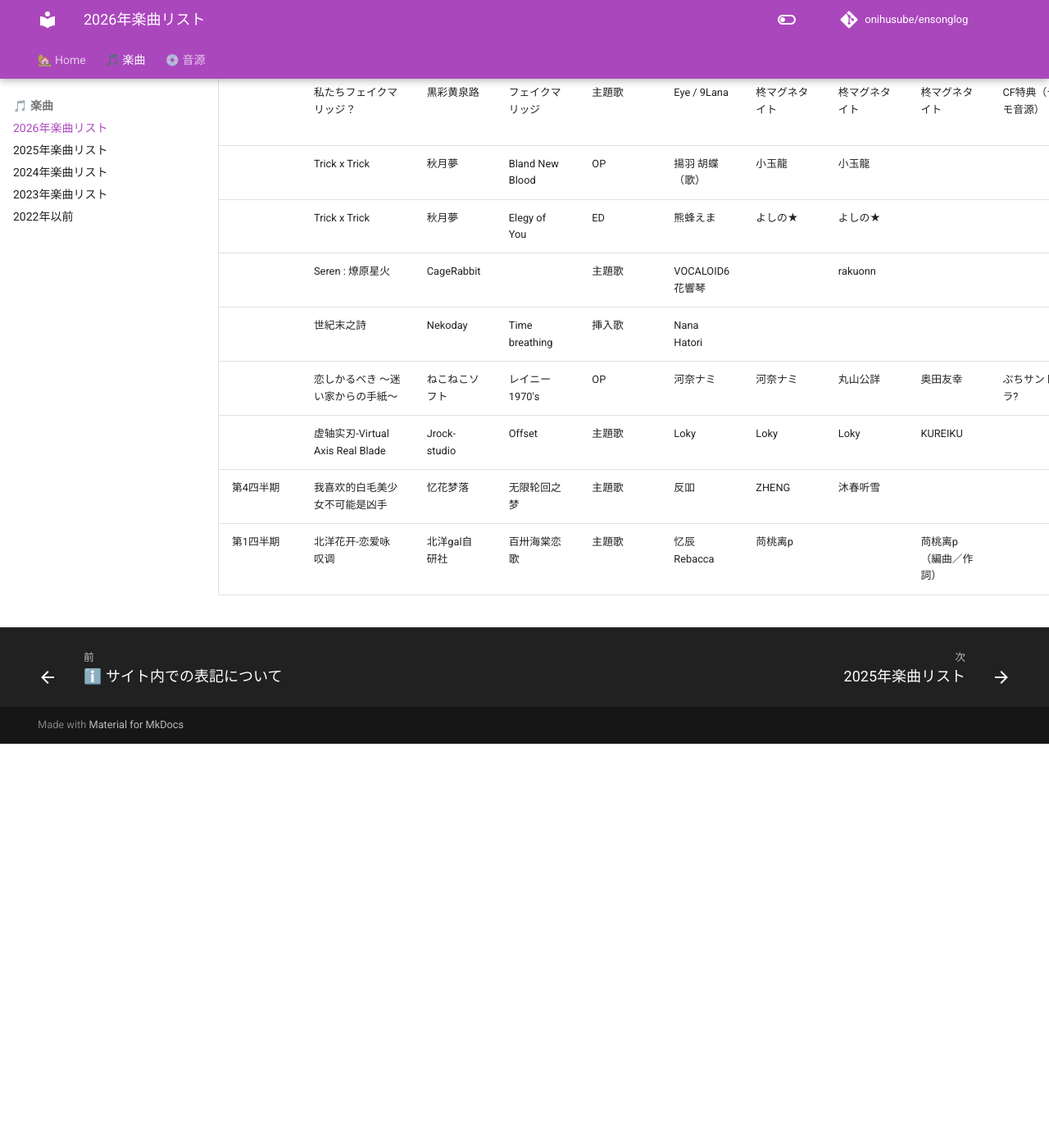
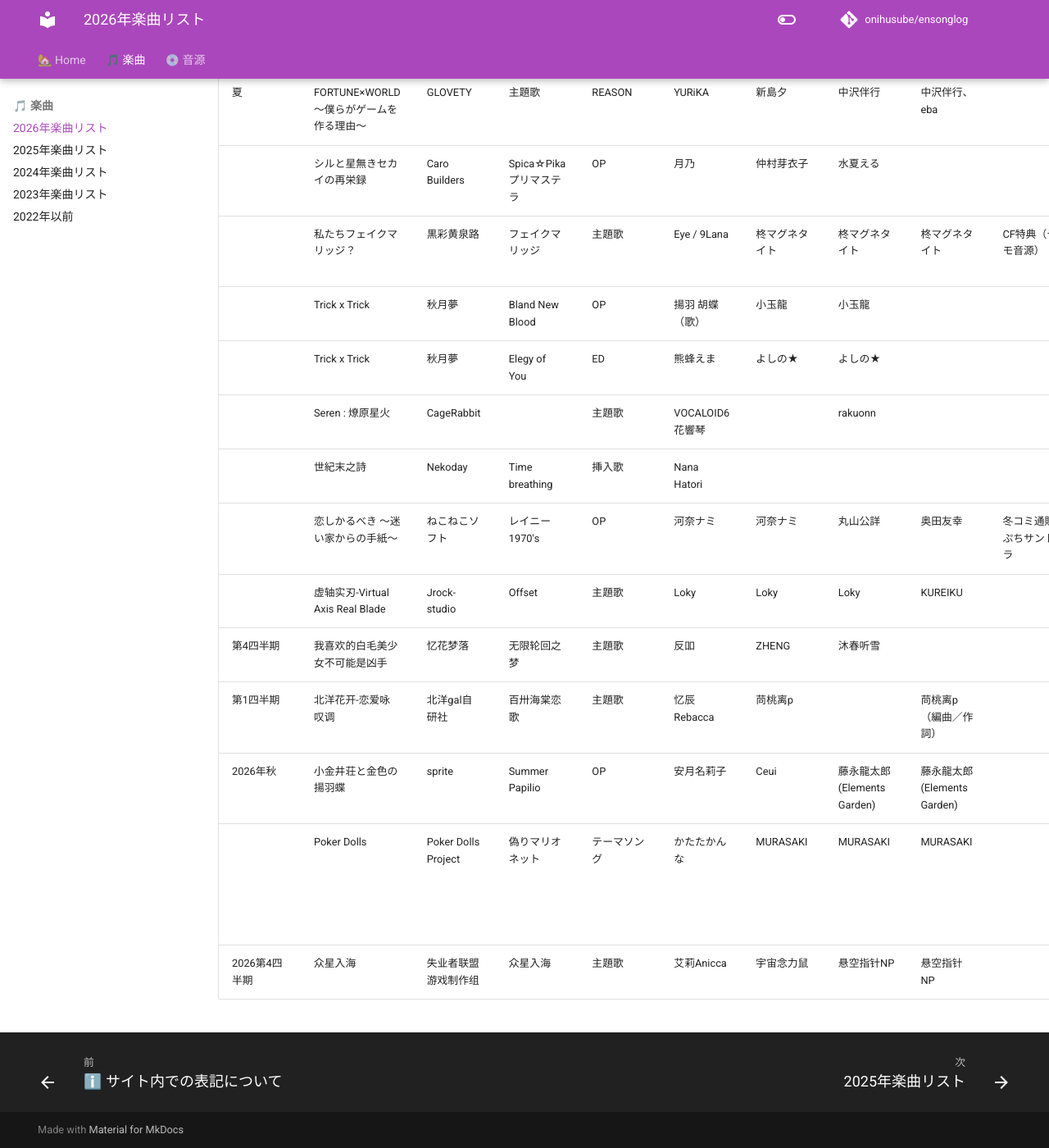
Before and after one commit to onihusube/ensonglog, an MkDocs documentation site: the page built from docs/2026/楽曲.md, in a window 1280 px wide and 1400 px high, scrolled down 10123 px. Shown: the whole window at 82% size. Built offline with MkDocs 1.6.1 and Material for MkDocs 9.7.7, drawn with Linux system fonts in a browser that asks for light colours; emoji names are drawn with the system emoji font; comment, search, counter and statistics services are not loaded; before the commit the page ends 11030 px from its top, so only the background shows below that; some of the changed text lies outside the part shown.

Commit message:
楽曲追加

```diff
--- a/docs/2026/楽曲.md
+++ b/docs/2026/楽曲.md
@@ -68,7 +68,7 @@ search:
 | 03<!--/27--> | 魅力的な先輩と後輩に振り回されるボク ～巨乳と美尻に挟まれて大変です～ | アンモライト | 真っ白なページ | 主題歌 |  | ROLLYBOX | ROLLYBOX | ROLLYBOX | ゲームディスク |  | [:rabbit:](https://chobit.cc/429pt) |
 | 03<!--/27--> | リルカは幾重に夜を彩る | シルキーズプラス | Rained Scope | OP | Duca | 高梨栞 | 鈴木ぷよ | 鈴木ぷよ | 予約特典 音楽CD | | [:fontawesome-brands-youtube:](https://www.youtube.com/watch?v=QHqx2dDbBII) |
 | 03<!--/27--> | リルカは幾重に夜を彩る | シルキーズプラス | ふたりしずか | ED | Duca | 高梨栞 | 鈴木ぷよ | 鈴木ぷよ | 予約特典 音楽CD </br> SLF2025 メモリアル音楽CD | | |
-| 03<!--/31--> | Lilac | Frontwing | cult à la carte | OP | 囁揺的音楽集団AsMR -SHOYOTEKIONGAKUSYUDAN AsMR- | Ayaka | Rookie.F | Rookie.F |  |  | [:fontawesome-brands-youtube:](https://www.youtube.com/watch?v=mx1YtvXxIwU) |
+| 03<!--/31--> | Lilac | Frontwing | cult à la carte | OP | 囁揺的音楽集団AsMR -SHOYOTEKIONGAKUSYUDAN AsMR- | Ayaka | Rookie.F | Rookie.F |  | side Witch/side Wizard 共通OP | [:fontawesome-brands-youtube:](https://www.youtube.com/watch?v=mx1YtvXxIwU) |
 | 04<!--/09--> | メモリーズオフ 双想 Break out of my shell | MAGES. | Forever＆ever | OP | 彩音 | 彩音 | 磯江俊道（ZIZZ STUDIO） | 磯江俊道（ZIZZ STUDIO） | シングル「Forever＆ever」 | | [:fontawesome-brands-youtube:](https://www.youtube.com/watch?v=ZNmzZ-oTktI) |
 | 04<!--/24--> | anemoi | Key | エタニクル | OP | ASCA | 魁 | 折戸伸治 | 内山利彦 | [🎵🔗](https://linkco.re/6MqFANGm) | | [:fontawesome-brands-youtube:](https://www.youtube.com/watch?v=eqqfdG_QbDc) |
 | 04<!--/24--> | anemoi | Key | goldenfield | ED | fhána | 新島 夕 | 大橋柊平 | fhána | [🎵🔗](https://linkco.re/x88UpyNe) | | [:fontawesome-brands-youtube:](https://www.youtube.com/watch?v=GOOPK8e1K7Y) |
@@ -93,6 +93,8 @@ search:
 | 06<!--/26--> | ストレイ・シープと死者の声 Vol.1 | MOONSTONE | 夢の彷徨 | OP | solfa feat.中恵光城 | 天ヶ咲麗 | 伊吹ユキヒロ | 伊吹ユキヒロ |  | ムービー制作：rapiecage（ニライカナイスタジオ） | [:fontawesome-brands-youtube:](https://www.youtube.com/watch?v=b_v7jhcYBRA) |
 | 06<!--/26--> | マガルミナ | Purple Software | マガラナイ | OP | 紫咲ほたる | 石川泰 | 山口たこ | 山口たこ |  |  | |
 | 06<!--/26--> | マガルミナ | Purple Software |  | ED | 綺良雪 |  |  |  |  |  | |
+| 06<!--/26--> | 魔法戦士シンフォニックナイツ2 | Triangle | 未来へのシンフォニア | 主題歌 | 和音まりか | AINTOPS | AINTOPS |  |  |  | [:fontawesome-brands-youtube:](https://www.youtube.com/watch?v=z59lEtE5ihI) |
+| 06<!--/26--> | モザイクの天使 | Frill | モザイクリセット | 主題歌 | 佐藤アスカ | 白矢たつき, RINA | C.G mix | C.G mix | 豪華版特典オリジナルサウンドトラック |  |  |
 | 06<!--/26--> | リビドー・アバンちゅ～る -Sランク冒険者だけど、ポンコツサキュバスだけのパーティで教官してます- | ensemble SWEET |  | OP |  |  |  |  | 豪華版特典 オリジナルサウンドトラックCD | | |
 | 06<!--/26--> | リビドー・アバンちゅ～る -Sランク冒険者だけど、ポンコツサキュバスだけのパーティで教官してます- | ensemble SWEET |  | ED |  |  |  |  | 豪華版特典 オリジナルサウンドトラックCD | | |
 
@@ -110,7 +112,10 @@ search:
 |  | Trick x Trick | 秋月夢 | Elegy of You | ED | 熊蜂えま | よしの★ | よしの★ | | | | |
 |  | Seren : 燎原星火 | CageRabbit |  | 主題歌 | VOCALOID6 花響琴 |  | rakuonn |  |  | [B站](https://bilibili.com/video/BV1ifrrBEEih/) |
 |  | 世紀末之詩 | Nekoday | Time breathing | 挿入歌 | Nana Hatori |  |  |  |  | [Steam](https://store.steampowered.com/app/3846210/_/) |
-|  | 恋しかるべき ～迷い家からの手紙～ | ねこねこソフト | レイニー1970's | OP | 河奈ナミ | 河奈ナミ | 丸山公詳 | 奥田友幸 | ぷちサントラ? |  | [:fontawesome-brands-youtube:](https://www.youtube.com/watch?v=lKD7AuLaEcI) |
+|  | 恋しかるべき ～迷い家からの手紙～ | ねこねこソフト | レイニー1970's | OP | 河奈ナミ | 河奈ナミ | 丸山公詳 | 奥田友幸 | 冬コミ通販 ぷちサントラ |  | [:fontawesome-brands-youtube:](https://www.youtube.com/watch?v=lKD7AuLaEcI) |
 |  | 虚轴实刃-Virtual Axis Real Blade | Jrock-studio | Offset | 主題歌 | Loky | Loky | Loky | KUREIKU |  | | [B站](https://bilibili.com/video/BV1L7wAzxEPD/) |
 | 第4四半期 | 我喜欢的白毛美少女不可能是凶手 | 忆花梦落 | 无限轮回之梦 | 主題歌 | 反吅 | ZHENG | 沐春听雪 |  | | | [B站](https://bilibili.com/video/BV1xpZ3BJEAH/) |
 | 第1四半期 | 北洋花开-恋爱咏叹调 | 北洋gal自研社 | 百卅海棠恋歌 | 主題歌 | 忆辰Rebacca | 苘桃离p |  | 苘桃离p（編曲／作詞） | | | [B站](https://bilibili.com/video/BV1AiZ4BdEci) |
+| 2026年秋 | 小金井荘と金色の揚羽蝶 | sprite | Summer Papilio | OP | 安月名莉子 | Ceui | 藤永龍太郎 (Elements Garden) | 藤永龍太郎 (Elements Garden) |  |  | [:fontawesome-brands-youtube:](https://www.youtube.com/watch?v=QVpnIpF3grU) |
+|  | Poker Dolls | Poker Dolls Project | 偽りマリオネット | テーマソング | かたたかんな | MURASAKI | MURASAKI | MURASAKI |  | レコーディング・ミキシング・マスタリング：かごめP | [:fontawesome-brands-youtube:](https://www.youtube.com/watch?v=XWVvLxYtk58) |
+| 2026第4四半期 | 众星入海 | 失业者联盟游戏制作组 | 众星入海 | 主題歌 | 艾莉Anicca | 宇宙念力鼠 | 悬空指针NP | 悬空指针NP |  | 混音：悬空指针NP | [B站](https://bilibili.com/video/BV1DawjzpEGi/) |
```
